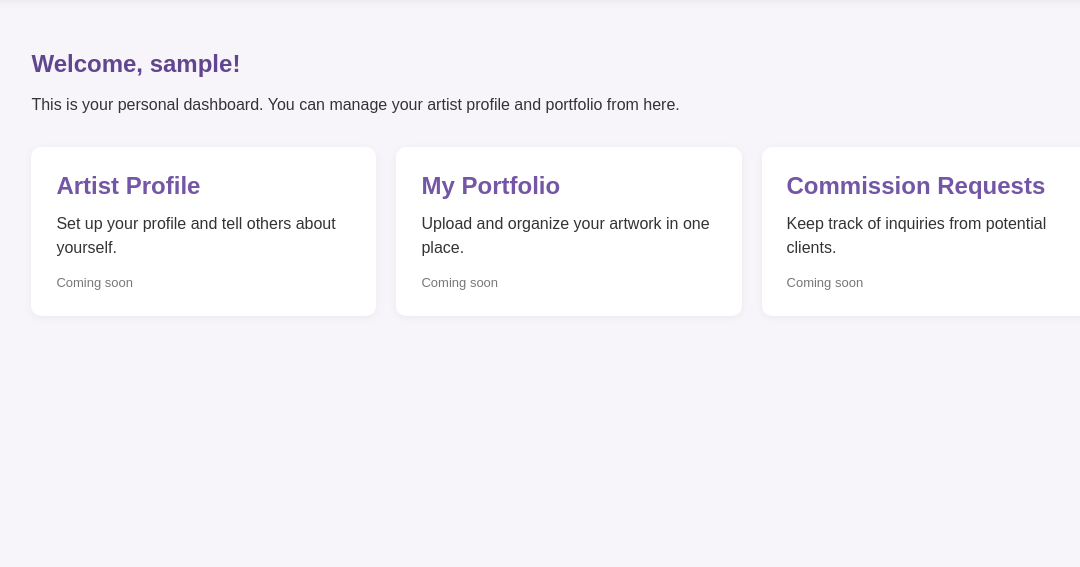
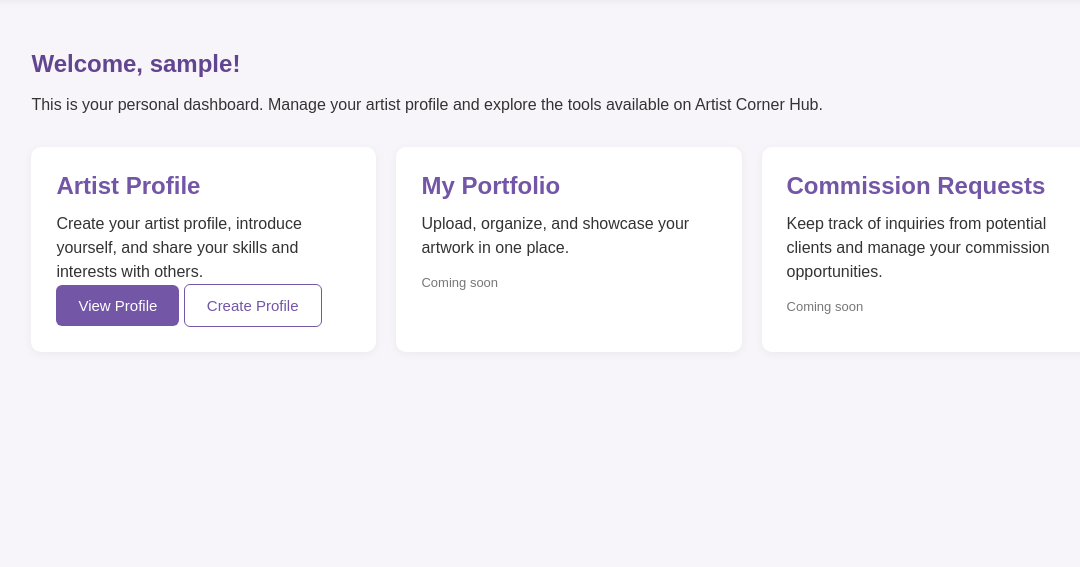
Before and after one commit to D-4costa/ArtistCornerHub, a Flask app: page /dashboard in a window 1280 px wide. Shown: the part 66-633 px from the top of the page, without its empty margins (71-1151 px from the left). Run offline with Flask 3, Linux system fonts and the light colour scheme; the visitor is signed in with stand-in values (Sample User, id 1).

Commit message:
Revise dashboard text for artist profile and portfolio
Updated text content in the dashboard template for clarity and engagement.

```diff
--- a/templates/dashboard.html
+++ b/templates/dashboard.html
@@ -6,34 +6,62 @@
 {% block content %}
 
 <section class="dashboard">
+
     <h1>Welcome, {{ username }}!</h1>
 
     <p>
         This is your personal dashboard.
-        You can manage your artist profile and portfolio from here.
+        Manage your artist profile and explore the tools available on Artist Corner Hub.
     </p>
 
     <div class="dashboard-grid">
 
+        <!-- Artist Profile -->
         <article class="dashboard-card">
             <h2>Artist Profile</h2>
-            <p>Set up your profile and tell others about yourself.</p>
+
+            <p>
+                Create your artist profile, introduce yourself,
+                and share your skills and interests with others.
+            </p>
+
+            <div class="dashboard-actions">
+                <a href="{{ url_for('view_profile') }}" class="button">
+                    View Profile
+                </a>
+
+                <a href="{{ url_for('create_profile') }}" class="button secondary">
+                    Create Profile
+                </a>
+            </div>
+        </article>
+
+        <!-- Portfolio -->
+        <article class="dashboard-card">
+            <h2>My Portfolio</h2>
+
+            <p>
+                Upload, organize, and showcase your artwork
+                in one place.
+            </p>
+
             <span class="coming-soon">Coming soon</span>
         </article>
 
-        <article class="dashboard-card">
-            <h2>My Portfolio</h2>
-            <p>Upload and organize your artwork in one place.</p>
-            <span class="coming-soon">Coming soon</span>
-        </article>
-
+        <!-- Commission Requests -->
         <article class="dashboard-card">
             <h2>Commission Requests</h2>
-            <p>Keep track of inquiries from potential clients.</p>
+
+            <p>
+                Keep track of inquiries from potential clients
+                and manage your commission opportunities.
+            </p>
+
             <span class="coming-soon">Coming soon</span>
         </article>
 
     </div>
+
 </section>
 
 {% endblock %}
```
